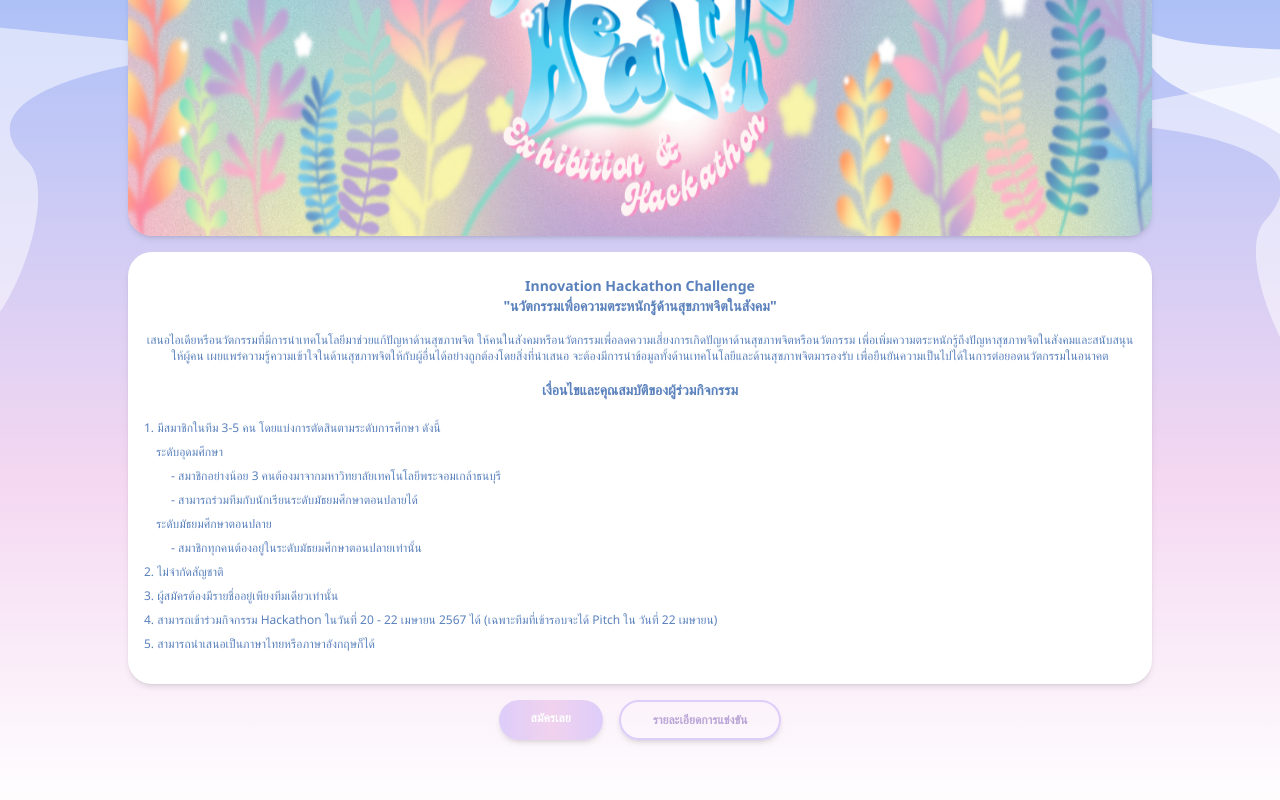
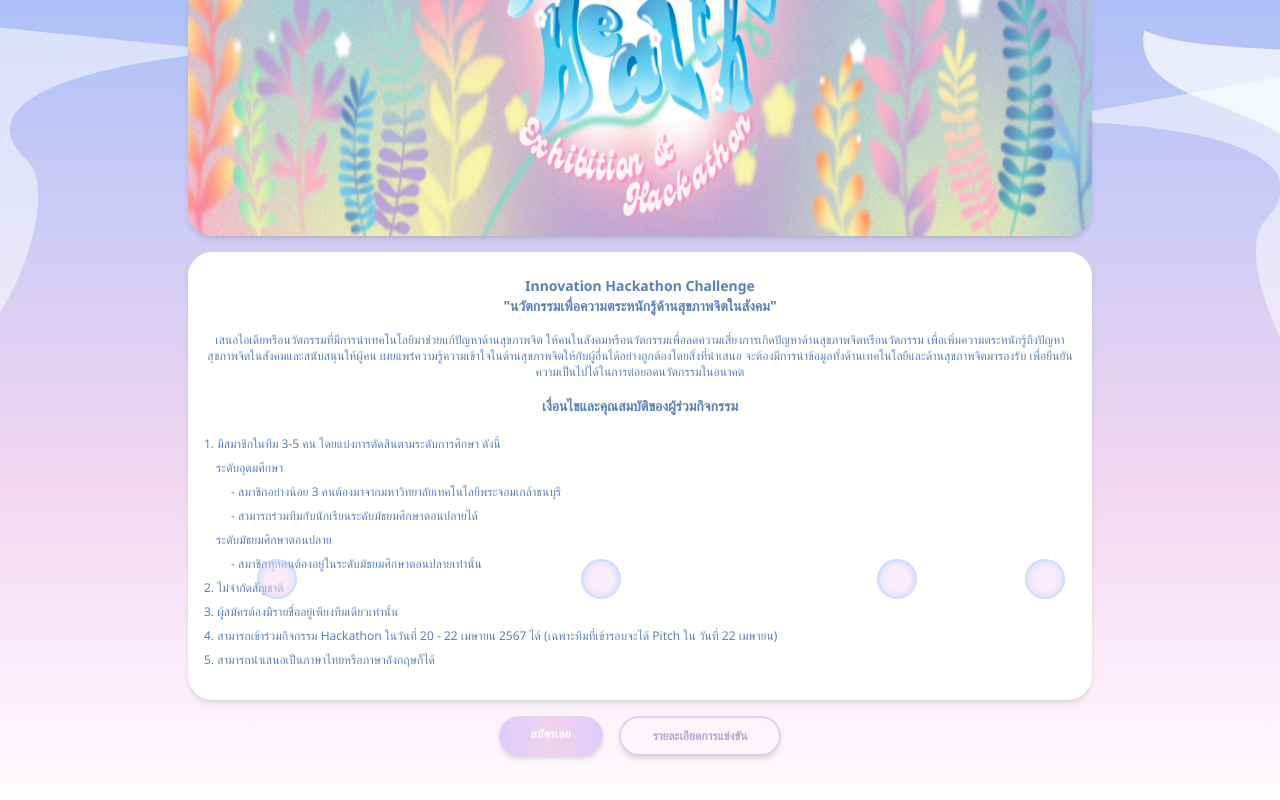
Before and after one commit to Sunthewhat/mental-exhibition-hackathon, a Next.js app: page / in a window 1280 px wide. Shown: the part 360-1160 px from the top of the page. Built offline with nearby package versions, Linux system fonts and the light colour scheme.

Commit message:
add bubble background and minor fixes
Minor tweaking
- The horizontal overflow [FIXED]
- Sidebar's exit button isn't working as it should [FIXED]

New feature
- Add bubbling background animation

Notes:
- Bubbling background is not working as expected, working on it!

```diff
--- a/app/layout.tsx
+++ b/app/layout.tsx
@@ -5,13 +5,14 @@ import styles from "./page.module.css";
 import Layer from "@/components/HomePage/Layer";
 import SmokeBackground from "@/components/HomePage/SmokeBackground";
 import { Noto_Sans } from "next/font/google";
+import BubbleBackground from "@/components/HomePage/BubbleBackground";
 
 export const metadata: Metadata = {
   title: "Mental Exhibition",
   description: "for your soul",
 };
 
-const noto_sans = Noto_Sans({subsets: ['latin']});
+const noto_sans = Noto_Sans({ subsets: ["latin"] });
 
 export default function RootLayout({
   children,
@@ -23,8 +24,12 @@ export default function RootLayout({
       <body className={`${styles.defaultBackground} ${noto_sans.className}`}>
         <SmokeBackground />
 
+        <BubbleBackground />
+
         <Layer depth={1}>
-          <NavigationBar>{children}</NavigationBar>
+          <NavigationBar>
+              {children}
+          </NavigationBar>
         </Layer>
       </body>
     </html>
--- a/app/page.module.css
+++ b/app/page.module.css
@@ -1,5 +1,5 @@
 .defaultBackground {
-  padding: 60px 28px;
+  padding: 60px 0px;
   position: relative;
   background-image: linear-gradient(to bottom, #89b6fb 10% 10%, #f4d7f1 72% 72%, #fff 101% 101%, #cfc7ff 33% 33%);
   background-repeat: no-repeat;
--- a/app/page.tsx
+++ b/app/page.tsx
@@ -1,16 +1,13 @@
 import Slider from "@/components/HomePage/Slider";
 import Information from "@/components/HomePage/Infomation";
 import CallToActions from "@/components/HomePage/CallToActions";
-import Layer from "@/components/HomePage/Layer";
 
 export default function HomePage() {
   return (
-    <div className="mt-8 flex flex-col gap-4 items-center w-full max-w-[1024px] min-w-[350px]">
-
+    <div className="mt-8 px-[60px] flex flex-col gap-4 items-center w-full max-w-[1024px] min-w-[350px]">
       <Slider />
       <Information />
       <CallToActions />
-
     </div>
   );
 }
--- /dev/null
+++ b/components/HomePage/Bubble.tsx
@@ -0,0 +1,44 @@
+import { motion } from "framer-motion";
+
+interface Props {
+  filePath: string;
+  initialPos: {
+    posX: number;
+  };
+}
+
+export default function Bubble({
+  filePath,
+  initialPos: { posX },
+}: Props) {
+
+  const randNum = Math.random();
+
+  const destX = randNum < 0.5 ? posX + 100 : posX - 100;
+
+  return (
+    <motion.img
+
+      initial=
+      {{
+        left: posX,
+        bottom: 0,
+        opacity: 0
+      }}
+
+      animate=
+      {{
+        left: destX,
+        top: 0,
+        opacity: [0, 100, 0]
+      }}
+
+      transition={{ duration: 5 }}
+
+      className="absolute w-10 h-10"
+
+      src={filePath}
+
+    ></motion.img>
+  );
+}
--- /dev/null
+++ b/components/HomePage/BubbleBackground.tsx
@@ -0,0 +1,43 @@
+'use client';
+
+import { ReactNode, useCallback, useEffect, useState } from "react"
+import Bubble from "./Bubble";
+
+
+export default function BubbleBackground() {
+
+  const [bubbles, setBubbles] = useState<ReactNode[]>();
+
+  let iter = 0;
+  const setBubblePosition = useCallback(() => {
+
+    const startingPosition = [
+      window.innerWidth*20/100,
+      window.innerWidth*40/100,
+      window.innerWidth*60/100,
+      window.innerWidth*80/100
+    ];
+
+    // random the starting point of the bubble position
+    const randPos = startingPosition.map((pos) => pos + Math.floor(Math.random() * 10 + 1) * 10);
+
+    const bubbleComponents = randPos.map(pos => <Bubble key={iter++} filePath="/bubble_1.svg" initialPos={{posX: pos}} />);
+
+    setBubbles(bubbleComponents);
+  }, [iter]);
+
+  useEffect(() => {
+
+    const interval = setInterval(() => {
+      setBubblePosition();
+    }, 5000);
+
+    return () => clearInterval(interval);
+  }, [setBubblePosition]);
+
+  return (
+    <div className="absolute top-0 left-0 z-50 w-full h-full">
+      {bubbles}
+    </div>
+  )
+}
--- a/components/HomePage/Slider.tsx
+++ b/components/HomePage/Slider.tsx
@@ -10,7 +10,7 @@ export default function Slider() {
   return (
     <>
         <Swiper
-          spaceBetween={10}
+          spaceBetween={100}
           slidesPerView={1}
           loop={true}
           className="rounded-3xl w-full h-[250px] md:h-[340px] lg:h-[480px] shadow-md"
--- a/components/HomePage/SmokeBackground.tsx
+++ b/components/HomePage/SmokeBackground.tsx
@@ -3,7 +3,7 @@ import Smoke from "./Smoke";
 export default function SmokeBackground() {
 
   return (
-    <div className="fixed top-0 -z-10">
+    <div className="fixed -z-10">
       <Smoke filePath="/smoke-big.svg" style="top-96 -left-20 opacity-50"/>
       <Smoke filePath="/smoke-right.svg" style="top-96 -right-10"/>
     </div>
--- a/components/Navigation/NavigationBar.tsx
+++ b/components/Navigation/NavigationBar.tsx
@@ -19,7 +19,7 @@ export default function NavigationBar({children}: Props) {
 
   return (
     <>
-      <div className="flex justify-between">
+      <div className="px-[60px] flex justify-between">
 
         <div className='flex justify-between gap-2'>
           <Menu
--- a/components/Navigation/Sidebar.tsx
+++ b/components/Navigation/Sidebar.tsx
@@ -10,8 +10,8 @@ interface Props {
 
 export default function Sidebar({state, setState}: Props) {
 
-  function onClickHandler(e: React.MouseEvent<HTMLDivElement>) {
-    setState(prev => false);
+  function onClickHandler(e: React.MouseEvent<HTMLDivElement | SVGSVGElement>) {
+    setState(() => false);
   }
 
   return (
@@ -29,7 +29,7 @@ export default function Sidebar({state, setState}: Props) {
           >
 
             <div className="flex flex-col">
-              <X color="#fff" size={24} strokeWidth={3}/>
+              <X color="#fff" size={24} strokeWidth={3} onClick={(e) => onClickHandler(e)}/>
               <ul className="mt-10 text-[#5A81BC] font-black text-xl">
                 <li>
                   <Link href='/'>Home</Link>
```
Also changed, not shown: public/bubble_1.svg (added).
